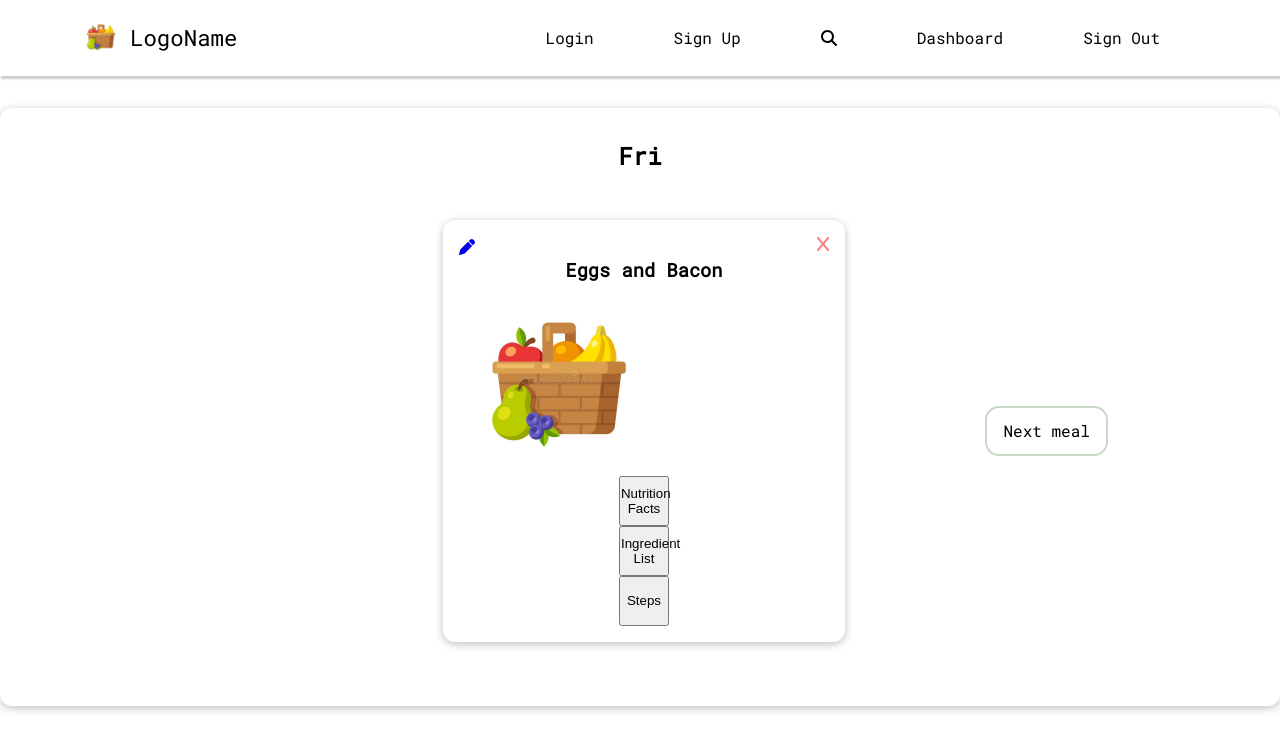
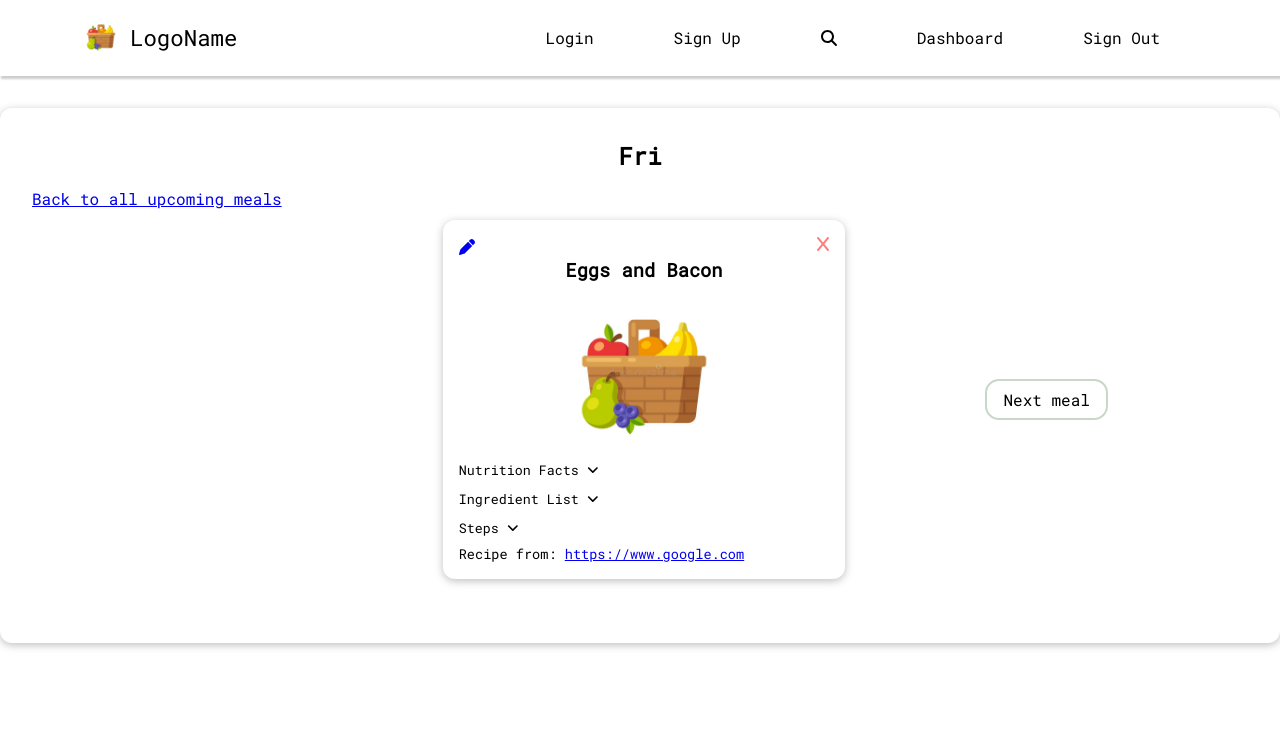
Before and after one commit to 06kaylee/easy-prep, a Vue app in the folder frontend/: page /upcoming-meals/Fri in a window 1280 px wide. Shown: the top 750 px of the page. Built offline with nearby package versions, Linux system fonts and the light colour scheme.

Commit message:
adds upcoming meal edit form

```diff
--- a/frontend/src/main.js
+++ b/frontend/src/main.js
@@ -11,6 +11,8 @@ import { faHeart } from "@fortawesome/free-solid-svg-icons";
 import { faHeart as faHeartRegular } from "@fortawesome/free-regular-svg-icons";
 import { faPlus } from "@fortawesome/free-solid-svg-icons";
 import { faX } from "@fortawesome/free-solid-svg-icons";
+import { faAngleDown } from "@fortawesome/free-solid-svg-icons";
+import { faAngleUp } from "@fortawesome/free-solid-svg-icons";
 import { FontAwesomeIcon } from "@fortawesome/vue-fontawesome";
 import BaseButton from "./components/ui/BaseButton.vue";
 import BaseCard from "./components/ui/BaseCard.vue";
@@ -29,7 +31,9 @@ library.add(
 	faHeart,
 	faHeartRegular,
 	faPlus,
-	faX
+	faX,
+	faAngleDown,
+	faAngleUp
 );
 
 app.component("font-awesome-icon", FontAwesomeIcon);
--- a/frontend/src/store/modules/upcomingMeals.js
+++ b/frontend/src/store/modules/upcomingMeals.js
@@ -7,73 +7,64 @@ export default {
 					dayOfWeek: "Mon",
 					meals: [
 						{
+							id: "1",
 							item: "Eggs and Bacon",
 							calorieCount: 600,
-							img: 'sample-logo.jpg',
+							img: "sample-logo.jpg",
 							nutritionFacts: {
 								totalFat: 8,
 								cholesterol: 0,
 								sodium: 160,
 								totalCarbs: 37,
-								protein: 3
+								protein: 3,
 							},
-							ingredients: [
-								'4 eggs',
-								'3 strips of bacon',
-								'1 pound of cheese'
+							ingredients: ["4 eggs", "3 strips of bacon", "1 pound of cheese"],
+							steps: [
+								"Crack the eggs",
+								"Cook the bacon at medium temperature",
+								"Once eggs are done, sprinkle cheese on top",
 							],
-							steps: [
-								'Crack the eggs',
-								'Cook the bacon at medium temperature',
-								'Once eggs are done, sprinkle cheese on top'
-							],
-							recipeUrl: 'https://www.google.com'
+							recipeUrl: "https://www.google.com",
 						},
 						{
+							id: "2",
 							item: "Sandwich",
 							calorieCount: 500,
-							img: 'sample-logo.jpg',
+							img: "sample-logo.jpg",
 							nutritionFacts: {
 								totalFat: 8,
 								cholesterol: 0,
 								sodium: 160,
 								totalCarbs: 37,
-								protein: 3
+								protein: 3,
 							},
-							ingredients: [
-								'4 eggs',
-								'3 strips of bacon',
-								'1 pound of cheese'
+							ingredients: ["4 eggs", "3 strips of bacon", "1 pound of cheese"],
+							steps: [
+								"Crack the eggs",
+								"Cook the bacon at medium temperature",
+								"Once eggs are done, sprinkle cheese on top",
 							],
-							steps: [
-								'Crack the eggs',
-								'Cook the bacon at medium temperature',
-								'Once eggs are done, sprinkle cheese on top'
-							],
-							recipeUrl: 'https://www.google.com'
+							recipeUrl: "https://www.google.com",
 						},
 						{
+							id: "3",
 							item: "Steak and Potatoes",
 							calorieCount: 1000,
-							img: 'sample-logo.jpg',
+							img: "sample-logo.jpg",
 							nutritionFacts: {
 								totalFat: 8,
 								cholesterol: 0,
 								sodium: 160,
 								totalCarbs: 37,
-								protein: 3
+								protein: 3,
 							},
-							ingredients: [
-								'4 eggs',
-								'3 strips of bacon',
-								'1 pound of cheese'
+							ingredients: ["4 eggs", "3 strips of bacon", "1 pound of cheese"],
+							steps: [
+								"Crack the eggs",
+								"Cook the bacon at medium temperature",
+								"Once eggs are done, sprinkle cheese on top",
 							],
-							steps: [
-								'Crack the eggs',
-								'Cook the bacon at medium temperature',
-								'Once eggs are done, sprinkle cheese on top'
-							],
-							userInput: true
+							userInput: true,
 						},
 					],
 				},
@@ -81,73 +72,64 @@ export default {
 					dayOfWeek: "Tues",
 					meals: [
 						{
+							id: "4",
 							item: "Eggs and Bacon",
 							calorieCount: 600,
-							img: 'sample-logo.jpg',
+							img: "sample-logo.jpg",
 							nutritionFacts: {
 								totalFat: 8,
 								cholesterol: 0,
 								sodium: 160,
 								totalCarbs: 37,
-								protein: 3
+								protein: 3,
 							},
-							ingredients: [
-								'4 eggs',
-								'3 strips of bacon',
-								'1 pound of cheese'
+							ingredients: ["4 eggs", "3 strips of bacon", "1 pound of cheese"],
+							steps: [
+								"Crack the eggs",
+								"Cook the bacon at medium temperature",
+								"Once eggs are done, sprinkle cheese on top",
 							],
-							steps: [
-								'Crack the eggs',
-								'Cook the bacon at medium temperature',
-								'Once eggs are done, sprinkle cheese on top'
-							],
-							userInput: true
+							userInput: true,
 						},
 						{
+							id: "5",
 							item: "Sandwich",
 							calorieCount: 500,
-							img: 'sample-logo.jpg',
+							img: "sample-logo.jpg",
 							nutritionFacts: {
 								totalFat: 8,
 								cholesterol: 0,
 								sodium: 160,
 								totalCarbs: 37,
-								protein: 3
+								protein: 3,
 							},
-							ingredients: [
-								'4 eggs',
-								'3 strips of bacon',
-								'1 pound of cheese'
+							ingredients: ["4 eggs", "3 strips of bacon", "1 pound of cheese"],
+							steps: [
+								"Crack the eggs",
+								"Cook the bacon at medium temperature",
+								"Once eggs are done, sprinkle cheese on top",
 							],
-							steps: [
-								'Crack the eggs',
-								'Cook the bacon at medium temperature',
-								'Once eggs are done, sprinkle cheese on top'
-							],
-							recipeUrl: 'https://www.google.com'
+							recipeUrl: "https://www.google.com",
 						},
 						{
+							id: "6",
 							item: "Steak and Potatoes",
 							calorieCount: 1000,
-							img: 'sample-logo.jpg',
+							img: "sample-logo.jpg",
 							nutritionFacts: {
 								totalFat: 8,
 								cholesterol: 0,
 								sodium: 160,
 								totalCarbs: 37,
-								protein: 3
+								protein: 3,
 							},
-							ingredients: [
-								'4 eggs',
-								'3 strips of bacon',
-								'1 pound of cheese'
+							ingredients: ["4 eggs", "3 strips of bacon", "1 pound of cheese"],
+							steps: [
+								"Crack the eggs",
+								"Cook the bacon at medium temperature",
+								"Once eggs are done, sprinkle cheese on top",
 							],
-							steps: [
-								'Crack the eggs',
-								'Cook the bacon at medium temperature',
-								'Once eggs are done, sprinkle cheese on top'
-							],
-							recipeUrl: 'https://www.google.com'
+							recipeUrl: "https://www.google.com",
 						},
 					],
 				},
@@ -155,50 +137,44 @@ export default {
 					dayOfWeek: "Wed",
 					meals: [
 						{
+							id: "7",
 							item: "Eggs and Bacon",
 							calorieCount: 600,
-							img: 'sample-logo.jpg',
+							img: "sample-logo.jpg",
 							nutritionFacts: {
 								totalFat: 8,
 								cholesterol: 0,
 								sodium: 160,
 								totalCarbs: 37,
-								protein: 3
+								protein: 3,
 							},
-							ingredients: [
-								'4 eggs',
-								'3 strips of bacon',
-								'1 pound of cheese'
+							ingredients: ["4 eggs", "3 strips of bacon", "1 pound of cheese"],
+							steps: [
+								"Crack the eggs",
+								"Cook the bacon at medium temperature",
+								"Once eggs are done, sprinkle cheese on top",
 							],
-							steps: [
-								'Crack the eggs',
-								'Cook the bacon at medium temperature',
-								'Once eggs are done, sprinkle cheese on top'
-							],
-							userInput: true
+							userInput: true,
 						},
 						{
+							id: "8",
 							item: "Sandwich",
 							calorieCount: 500,
-							img: 'sample-logo.jpg',
+							img: "sample-logo.jpg",
 							nutritionFacts: {
 								totalFat: 8,
 								cholesterol: 0,
 								sodium: 160,
 								totalCarbs: 37,
-								protein: 3
+								protein: 3,
 							},
-							ingredients: [
-								'4 eggs',
-								'3 strips of bacon',
-								'1 pound of cheese'
+							ingredients: ["4 eggs", "3 strips of bacon", "1 pound of cheese"],
+							steps: [
+								"Crack the eggs",
+								"Cook the bacon at medium temperature",
+								"Once eggs are done, sprinkle cheese on top",
 							],
-							steps: [
-								'Crack the eggs',
-								'Cook the bacon at medium temperature',
-								'Once eggs are done, sprinkle cheese on top'
-							],
-							recipeUrl: 'https://www.google.com'
+							recipeUrl: "https://www.google.com",
 						},
 					],
 				},
@@ -206,50 +182,44 @@ export default {
 					dayOfWeek: "Thurs",
 					meals: [
 						{
+							id: "9",
 							item: "Eggs and Bacon",
 							calorieCount: 600,
-							img: 'sample-logo.jpg',
+							img: "sample-logo.jpg",
 							nutritionFacts: {
 								totalFat: 8,
 								cholesterol: 0,
 								sodium: 160,
 								totalCarbs: 37,
-								protein: 3
+								protein: 3,
 							},
-							ingredients: [
-								'4 eggs',
-								'3 strips of bacon',
-								'1 pound of cheese'
+							ingredients: ["4 eggs", "3 strips of bacon", "1 pound of cheese"],
+							steps: [
+								"Crack the eggs",
+								"Cook the bacon at medium temperature",
+								"Once eggs are done, sprinkle cheese on top",
 							],
-							steps: [
-								'Crack the eggs',
-								'Cook the bacon at medium temperature',
-								'Once eggs are done, sprinkle cheese on top'
-							],
-							userInput: true
+							userInput: true,
 						},
 						{
+							id: "10",
 							item: "Sandwich",
 							calorieCount: 500,
-							img: 'sample-logo.jpg',
+							img: "sample-logo.jpg",
 							nutritionFacts: {
 								totalFat: 8,
 								cholesterol: 0,
 								sodium: 160,
 								totalCarbs: 37,
-								protein: 3
+								protein: 3,
 							},
-							ingredients: [
-								'4 eggs',
-								'3 strips of bacon',
-								'1 pound of cheese'
+							ingredients: ["4 eggs", "3 strips of bacon", "1 pound of cheese"],
+							steps: [
+								"Crack the eggs",
+								"Cook the bacon at medium temperature",
+								"Once eggs are done, sprinkle cheese on top",
 							],
-							steps: [
-								'Crack the eggs',
-								'Cook the bacon at medium temperature',
-								'Once eggs are done, sprinkle cheese on top'
-							],
-							recipeUrl: 'https://www.google.com'
+							recipeUrl: "https://www.google.com",
 						},
 					],
 				},
@@ -257,50 +227,44 @@ export default {
 					dayOfWeek: "Fri",
 					meals: [
 						{
+							id: "11",
 							item: "Eggs and Bacon",
 							calorieCount: 600,
-							img: 'sample-logo.jpg',
+							img: "sample-logo.jpg",
 							nutritionFacts: {
 								totalFat: 8,
 								cholesterol: 0,
 								sodium: 160,
 								totalCarbs: 37,
-								protein: 3
+								protein: 3,
 							},
-							ingredients: [
-								'4 eggs',
-								'3 strips of bacon',
-								'1 pound of cheese'
+							ingredients: ["4 eggs", "3 strips of bacon", "1 pound of cheese"],
+							steps: [
+								"Crack the eggs",
+								"Cook the bacon at medium temperature",
+								"Once eggs are done, sprinkle cheese on top",
 							],
-							steps: [
-								'Crack the eggs',
-								'Cook the bacon at medium temperature',
-								'Once eggs are done, sprinkle cheese on top'
-							],
-							recipeUrl: 'https://www.google.com'
+							recipeUrl: "https://www.google.com",
 						},
 						{
+							id: "12",
 							item: "Sandwich",
 							calorieCount: 500,
-							img: 'sample-logo.jpg',
+							img: "sample-logo.jpg",
 							nutritionFacts: {
 								totalFat: 8,
 								cholesterol: 0,
 								sodium: 160,
 								totalCarbs: 37,
-								protein: 3
+								protein: 3,
 							},
-							ingredients: [
-								'4 eggs',
-								'3 strips of bacon',
-								'1 pound of cheese'
+							ingredients: ["4 eggs", "3 strips of bacon", "1 pound of cheese"],
+							steps: [
+								"Crack the eggs",
+								"Cook the bacon at medium temperature",
+								"Once eggs are done, sprinkle cheese on top",
 							],
-							steps: [
-								'Crack the eggs',
-								'Cook the bacon at medium temperature',
-								'Once eggs are done, sprinkle cheese on top'
-							],
-							recipeUrl: 'https://www.google.com'
+							recipeUrl: "https://www.google.com",
 						},
 					],
 				},
@@ -308,73 +272,64 @@ export default {
 					dayOfWeek: "Sat",
 					meals: [
 						{
+							id: "13",
 							item: "Eggs and Bacon",
 							calorieCount: 600,
-							img: 'sample-logo.jpg',
+							img: "sample-logo.jpg",
 							nutritionFacts: {
 								totalFat: 8,
 								cholesterol: 0,
 								sodium: 160,
 								totalCarbs: 37,
-								protein: 3
+								protein: 3,
 							},
-							ingredients: [
-								'4 eggs',
-								'3 strips of bacon',
-								'1 pound of cheese'
+							ingredients: ["4 eggs", "3 strips of bacon", "1 pound of cheese"],
+							steps: [
+								"Crack the eggs",
+								"Cook the bacon at medium temperature",
+								"Once eggs are done, sprinkle cheese on top",
 							],
-							steps: [
-								'Crack the eggs',
-								'Cook the bacon at medium temperature',
-								'Once eggs are done, sprinkle cheese on top'
-							],
-							recipeUrl: 'https://www.google.com'
+							recipeUrl: "https://www.google.com",
 						},
 						{
+							id: "14",
 							item: "Sandwich",
 							calorieCount: 500,
-							img: 'sample-logo.jpg',
+							img: "sample-logo.jpg",
 							nutritionFacts: {
 								totalFat: 8,
 								cholesterol: 0,
 								sodium: 160,
 								totalCarbs: 37,
-								protein: 3
+								protein: 3,
 							},
-							ingredients: [
-								'4 eggs',
-								'3 strips of bacon',
-								'1 pound of cheese'
+							ingredients: ["4 eggs", "3 strips of bacon", "1 pound of cheese"],
+							steps: [
+								"Crack the eggs",
+								"Cook the bacon at medium temperature",
+								"Once eggs are done, sprinkle cheese on top",
 							],
-							steps: [
-								'Crack the eggs',
-								'Cook the bacon at medium temperature',
-								'Once eggs are done, sprinkle cheese on top'
-							],
-							recipeUrl: 'https://www.google.com'
+							recipeUrl: "https://www.google.com",
 						},
 						{
+							id: "15",
 							item: "Eggs and Bacon",
 							calorieCount: 600,
-							img: 'sample-logo.jpg',
+							img: "sample-logo.jpg",
 							nutritionFacts: {
 								totalFat: 8,
 								cholesterol: 0,
 								sodium: 160,
 								totalCarbs: 37,
-								protein: 3
+								protein: 3,
 							},
-							ingredients: [
-								'4 eggs',
-								'3 strips of bacon',
-								'1 pound of cheese'
+							ingredients: ["4 eggs", "3 strips of bacon", "1 pound of cheese"],
+							steps: [
+								"Crack the eggs",
+								"Cook the bacon at medium temperature",
+								"Once eggs are done, sprinkle cheese on top",
 							],
-							steps: [
-								'Crack the eggs',
-								'Cook the bacon at medium temperature',
-								'Once eggs are done, sprinkle cheese on top'
-							],
-							userInput: true
+							userInput: true,
 						},
 					],
 				},
@@ -382,73 +337,64 @@ export default {
 					dayOfWeek: "Sun",
 					meals: [
 						{
+							id: "16",
 							item: "Eggs and Bacon",
 							calorieCount: 600,
-							img: 'sample-logo.jpg',
+							img: "sample-logo.jpg",
 							nutritionFacts: {
 								totalFat: 8,
 								cholesterol: 0,
 								sodium: 160,
 								totalCarbs: 37,
-								protein: 3
+								protein: 3,
 							},
-							ingredients: [
-								'4 eggs',
-								'3 strips of bacon',
-								'1 pound of cheese'
+							ingredients: ["4 eggs", "3 strips of bacon", "1 pound of cheese"],
+							steps: [
+								"Crack the eggs",
+								"Cook the bacon at medium temperature",
+								"Once eggs are done, sprinkle cheese on top",
 							],
-							steps: [
-								'Crack the eggs',
-								'Cook the bacon at medium temperature',
-								'Once eggs are done, sprinkle cheese on top'
-							],
-							recipeUrl: 'https://www.google.com'
+							recipeUrl: "https://www.google.com",
 						},
 						{
+							id: "17",
 							item: "Sandwich",
 							calorieCount: 500,
-							img: 'sample-logo.jpg',
+							img: "sample-logo.jpg",
 							nutritionFacts: {
 								totalFat: 8,
 								cholesterol: 0,
 								sodium: 160,
 								totalCarbs: 37,
-								protein: 3
+								protein: 3,
 							},
-							ingredients: [
-								'4 eggs',
-								'3 strips of bacon',
-								'1 pound of cheese'
+							ingredients: ["4 eggs", "3 strips of bacon", "1 pound of cheese"],
+							steps: [
+								"Crack the eggs",
+								"Cook the bacon at medium temperature",
+								"Once eggs are done, sprinkle cheese on top",
 							],
-							steps: [
-								'Crack the eggs',
-								'Cook the bacon at medium temperature',
-								'Once eggs are done, sprinkle cheese on top'
-							],
-							recipeUrl: 'https://www.google.com'
+							recipeUrl: "https://www.google.com",
 						},
 						{
+							id: "18",
 							item: "Sandwich",
 							calorieCount: 500,
-							img: 'sample-logo.jpg',
+							img: "sample-logo.jpg",
 							nutritionFacts: {
 								totalFat: 8,
 								cholesterol: 0,
 								sodium: 160,
 								totalCarbs: 37,
-								protein: 3
+								protein: 3,
 							},
-							ingredients: [
-								'4 eggs',
-								'3 strips of bacon',
-								'1 pound of cheese'
+							ingredients: ["4 eggs", "3 strips of bacon", "1 pound of cheese"],
+							steps: [
+								"Crack the eggs",
+								"Cook the bacon at medium temperature",
+								"Once eggs are done, sprinkle cheese on top",
 							],
-							steps: [
-								'Crack the eggs',
-								'Cook the bacon at medium temperature',
-								'Once eggs are done, sprinkle cheese on top'
-							],
-							recipeUrl: 'https://www.google.com'
+							recipeUrl: "https://www.google.com",
 						},
 					],
 				},
--- a/frontend/src/views/upcoming-meals/UpcomingMealsDetail.vue
+++ b/frontend/src/views/upcoming-meals/UpcomingMealsDetail.vue
@@ -1,10 +1,11 @@
 <template>
 	<base-card class="main-container">
 		<h2>{{ upcomingMeal.dayOfWeek }}</h2>
+		<router-link to="/upcoming-meals"> Back to all upcoming meals </router-link>
 		<div class="meal-container" v-if="currentMeal">
 			<base-card>
 				<div class="icons">
-                    <router-link to="/upcoming-meals">
+					<router-link :to="editMealLink">
 						<font-awesome-icon :icon="['fas', 'pen']" />
 					</router-link>
 					<font-awesome-icon :icon="['fas', 'x']" />
@@ -18,26 +19,64 @@
 
 				<p>{{ upcomingMeal.calorieCount }}</p>
 
-                <button @click="setCollapsible('nutrition facts')">Nutrition Facts</button>
+				<div class="collapsible-container">
+					<button @click="setCollapsible('nutrition facts')">
+						Nutrition Facts
+						<font-awesome-icon
+							v-if="isNutritionFactsCollapsed"
+							:icon="['fas', 'angle-down']"
+						/>
+						<font-awesome-icon v-else :icon="['fas', 'angle-up']" />
+					</button>
 					<ul v-if="!isNutritionFactsCollapsed">
-                    <li v-for="nutritionFact in currentMeal.nutritionFacts" :key="nutritionFact">
+						<li
+							v-for="nutritionFact in currentMeal.nutritionFacts"
+							:key="nutritionFact"
+						>
 							{{ nutritionFact }}
 						</li>
 					</ul>
+				</div>
 
-                <button @click="setCollapsible('ingredient list')">Ingredient List</button>
+				<div class="collapsible-container">
+					<button @click="setCollapsible('ingredient list')">
+						Ingredient List
+						<font-awesome-icon
+							v-if="isIngredientListCollapsed"
+							:icon="['fas', 'angle-down']"
+						/>
+						<font-awesome-icon v-else :icon="['fas', 'angle-up']" />
+					</button>
 					<ul v-if="!isIngredientListCollapsed">
 						<li v-for="ingredient in currentMeal.ingredients" :key="ingredient">
 							{{ ingredient }}
 						</li>
 					</ul>
+				</div>
 
-                <button @click="setCollapsible('steps')">Steps</button>
+				<div class="collapsible-container">
+					<button @click="setCollapsible('steps')">
+						Steps
+						<font-awesome-icon
+							v-if="isStepsCollapsed"
+							:icon="['fas', 'angle-down']"
+						/>
+						<font-awesome-icon v-else :icon="['fas', 'angle-up']" />
+					</button>
 					<ol v-if="!isStepsCollapsed">
 						<li v-for="step in currentMeal.steps" :key="step">
 							{{ step }}
 						</li>
 					</ol>
+				</div>
+
+				<div class="created-by-container">
+					<p v-if="currentMeal.recipeUrl">
+						Recipe from:
+						<a :href="currentMeal.recipeUrl">{{ currentMeal.recipeUrl }}</a>
+					</p>
+					<p v-else>Recipe created by you</p>
+				</div>
 			</base-card>
 			<base-button @click="nextMeal()">Next meal</base-button>
 		</div>
@@ -47,7 +86,7 @@
 
 <script>
 export default {
-    props: ['dayOfWeek'],
+	props: ["dayOfWeek"],
 	data() {
 		return {
 			upcomingMeal: null,
@@ -56,8 +95,8 @@ export default {
 			currentIndex: 0,
 			isNutritionFactsCollapsed: true,
 			isIngredientListCollapsed: true,
-            isStepsCollapsed: true
-        }
+			isStepsCollapsed: true,
+		};
 	},
 	methods: {
 		nextMeal() {
@@ -65,58 +104,50 @@ export default {
 			this.isIngredientListCollapsed = true;
 			this.isStepsCollapsed = true;
 
-            if(this.currentIndex + 1 === this.meals.length) {
+			if (this.currentIndex + 1 === this.meals.length) {
 				this.currentIndex = 0;
-            }
-            else {
+			} else {
 				this.currentIndex += 1;
 			}
 			this.currentMeal = this.meals[this.currentIndex];
 		},
 		setCollapsible(sectionName) {
-            switch(sectionName) {
-                case 'nutrition facts':
+			switch (sectionName) {
+				case "nutrition facts":
 					this.isNutritionFactsCollapsed = !this.isNutritionFactsCollapsed;
 					break;
-                case 'ingredient list':
+				case "ingredient list":
 					this.isIngredientListCollapsed = !this.isIngredientListCollapsed;
 					break;
-                case 'steps':
+				case "steps":
 					this.isStepsCollapsed = !this.isStepsCollapsed;
 					break;
 				default:
 					console.log("Error, there is no section to collapse");
 			}
-        }
+		},
 	},
 	computed: {
 		mealImgLink() {
 			return this.currentMeal.img;
 		},
+		editMealLink() {
+			return this.$route.path + "/edit-upcoming-meals/" + this.currentMeal.id;
+		},
 	},
 	created() {
-        this.upcomingMeal = this.$store.getters['upcomingMeals/upcomingMeals'].find(upcomingMeal => upcomingMeal.dayOfWeek === this.dayOfWeek);
+		this.upcomingMeal = this.$store.getters["upcomingMeals/upcomingMeals"].find(
+			(upcomingMeal) => upcomingMeal.dayOfWeek === this.dayOfWeek
+		);
 		this.meals = this.upcomingMeal.meals;
-        if(this.meals.length !== 0) {
+		if (this.meals.length !== 0) {
 			this.currentMeal = this.meals[0];
-            this.btnIsDisabled = false;
 		}
-    }
-}
+	},
+};
 </script>
 
 <style scoped>
-.collapsible {
-    background-color: lightslategray;
-    color: white;
-    cursor: pointer;
-}
-
-.content {
-    overflow: hidden;
-    transition: max-height 0.2s ease-out;
-}
-
 #app .main-container {
 	border-radius: 12px;
 	box-shadow: 0 2px 8px rgba(0, 0, 0, 0.26);
@@ -149,7 +180,7 @@ export default {
 	grid-template-columns: repeat(2, 1fr);
 }
 
-.meal-container button {
+.meal-container > button {
 	justify-self: center;
 	align-self: center;
 }
@@ -174,18 +205,44 @@ export default {
 	text-align: center;
 }
 
-button {
-    width: 50px;
-    height: 50px;
-}
-
 .img-container {
-	max-width: 200px;
-	max-height: 200px;
+	max-width: 100%;
+	max-height: 100%;
 }
 
 .img-container img {
-	max-width: 100%;
-	max-height: 100%;
+	width: 50%;
+	display: block;
+	margin: auto;
+}
+
+.created-by-container p {
+	font-size: 0.85rem;
+}
+
+.collapsible-container {
+	padding-bottom: 0.5rem;
+}
+
+.collapsible-container > button {
+	border: none;
+	background-color: white;
+	cursor: pointer;
+	font-family: inherit;
+}
+
+/*
+ol styles for steps
+*/
+.collapsible-container ol {
+	margin-left: 3rem;
+	counter-reset: steps;
+}
+
+/*
+ul styles for nutrition facts and ingredient list
+*/
+.collapsible-container ul {
+	margin-left: 2rem;
 }
 </style>
```
Also changed, not shown: frontend/src/components/upcoming-meals/EditUpcomingMealForm.vue (added, +149 -0 lines), frontend/src/router/index.js (+16 -2 lines), frontend/src/views/upcoming-meals/EditUpcomingMealPage.vue (added, +17 -0 lines). Lines whose indentation alone changed are shown as unchanged.
